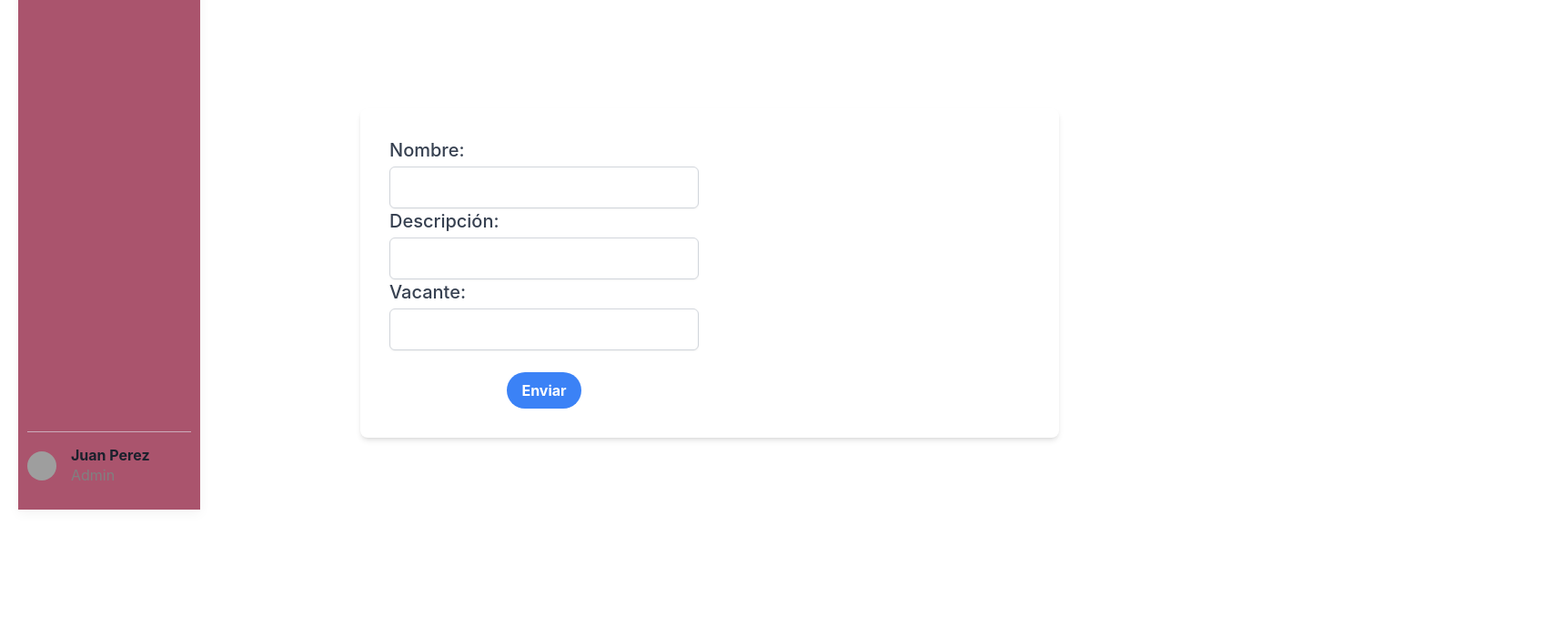
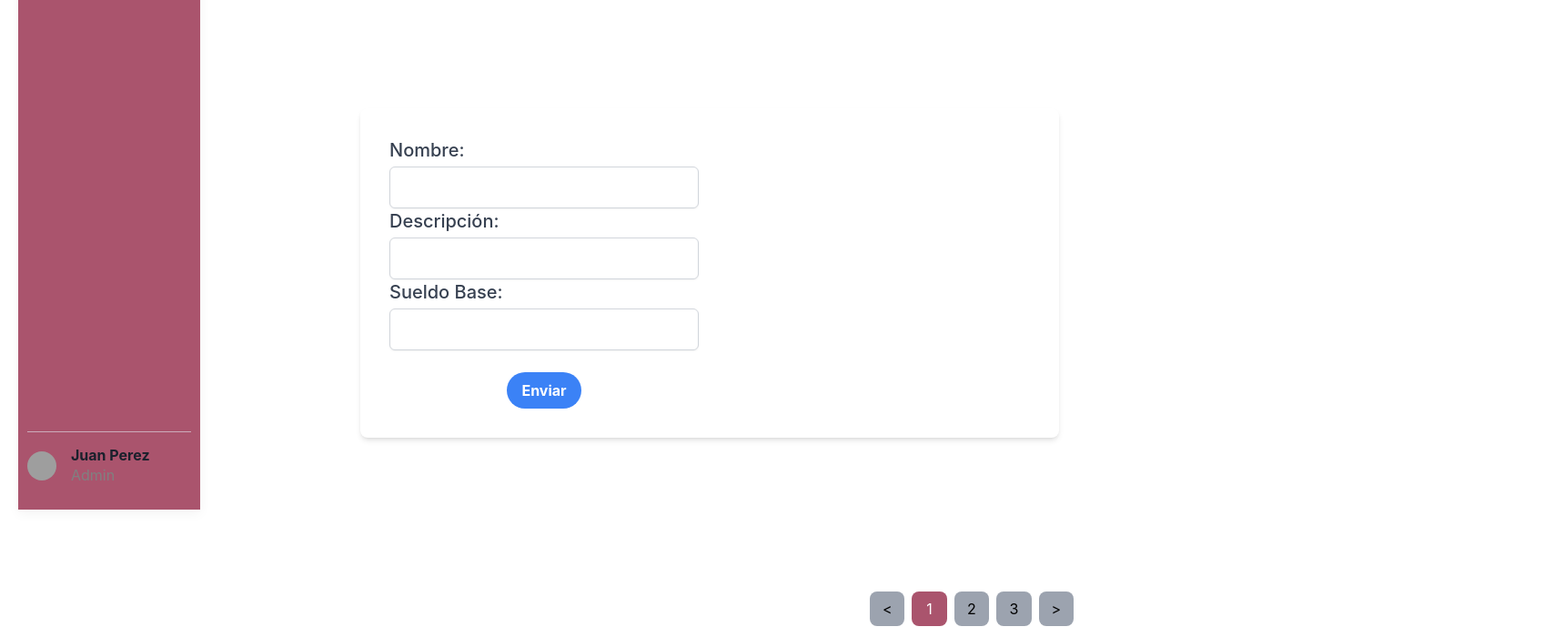
Before and after one commit to IvanSmir/Sistemas-de-Gestion, a Next.js app in the folder client/: page /generales/cargos/add in a window 1280 px wide. Shown: the part 220-920 px from the top of the page at 91% size, 1708 px wide, since content can reach past the window. Built offline with nearby package versions, Linux system fonts and the light colour scheme; grey boxes are pictures that could not be loaded.

Commit message:
Terminada la paginacion, no toque Form, hice en Pagination.tsx

```diff
--- a/client/src/components/generales/cargos/Form.tsx
+++ b/client/src/components/generales/cargos/Form.tsx
@@ -1,13 +1,12 @@
 'use client'
 import axios from "axios";
-import React, { ChangeEvent, FormEvent, useState } from "react";
+import React, { ChangeEvent, FormEvent, useState, useEffect } from "react";
 import { useRouter } from 'next/navigation'
-
-
+import Pagination from "./Pagination";
 interface FormValues {
     name: string;
     description: string;
-    vacancies: number;
+    sueldoBase: number;
 }
 
 export const Form: React.FC = () => {
@@ -17,7 +16,7 @@ export const Form: React.FC = () => {
         {
             name: "",
             description: "",
-            vacancies: 0,
+            sueldoBase: 0,
         }
     );
     const handleChange = (e: ChangeEvent<HTMLInputElement>) => {
@@ -29,8 +28,8 @@ export const Form: React.FC = () => {
         e.preventDefault();
         setFormData(formData);
         try {
-            const response = await axios.post("http://localhost:3002/cargos", { ...formData, vacancies: +formData.vacancies });
-            console.log(+formData.vacancies);
+            const response = await axios.post("http://localhost:3002/cargos", { ...formData, sueldoBase: +formData.sueldoBase });
+            console.log(+formData.sueldoBase);
             console.log(response);
             router.push('/generales/cargos')
 
@@ -39,10 +38,13 @@ export const Form: React.FC = () => {
         }
     };
 
+
+
     return (
+
         <form className="flex flex-col items-center justify-center min-h-screen " onSubmit={handleSubmit}>
             <div className="flext justify-center w-full max-w-3xl p-8 bg-white shadow-md rounded-lg">
-
+            <Pagination/>
                 <div className="grid grid-cols-2 gap-6">
                     <div>
 
@@ -71,7 +73,7 @@ export const Form: React.FC = () => {
                         </label>
 
                         <label className="block text-xl font-medium text-gray-700" htmlFor="vacant">
-                            Vacante:
+                            Sueldo Base:
                             <input
                                 className="mt-1 block w-full border border-gray-300 rounded-md shadow-sm p-2"
                                 type="number"
--- a/client/src/components/generales/cargos/ListaCargo.tsx
+++ b/client/src/components/generales/cargos/ListaCargo.tsx
@@ -2,9 +2,10 @@
 import axios from 'axios'
 import Link from 'next/link'
 import { use, useEffect, useState } from 'react'
-import {Input,  IconButton, InputGroup, InputLeftElement, Button,} from '@chakra-ui/react'
+import { Input, IconButton, InputGroup, InputLeftElement, Button, } from '@chakra-ui/react'
 import { DeleteIcon, EditIcon, AddIcon, ChevronDownIcon } from '@chakra-ui/icons'
-import {Table,Thead,Tbody,Tfoot,Tr,Th,Td,TableCaption,TableContainer,} from '@chakra-ui/react'
+import { Table, Thead, Tbody, Tfoot, Tr, Th, Td, TableCaption, TableContainer, } from '@chakra-ui/react'
+import Pagination from './Pagination'
 
 const ListaCargo = () => {
 
@@ -38,15 +39,15 @@ const ListaCargo = () => {
                 <div className="flex justify-between">
                     <div className="flex items-center gap-2">
 
-                        <Button rounded={23} fontSize={13} py={1} px={5} background='white' variant='outline' rightIcon={<ChevronDownIcon />} gap={2}  color='white'>
-                        <span className="text-[#888888]">botonAlgo</span>
+                        <Button rounded={23} fontSize={13} py={1} px={5} background='white' variant='outline' rightIcon={<ChevronDownIcon />} gap={2} color='white'>
+                            <span className="text-[#888888]">botonAlgo</span>
                         </Button>
-                        <Button rounded={23} fontSize={13} py={1} px={5} background='white'variant='outline' rightIcon={<ChevronDownIcon />} gap={2}  color='white'  >
+                        <Button rounded={23} fontSize={13} py={1} px={5} background='white' variant='outline' rightIcon={<ChevronDownIcon />} gap={2} color='white'  >
                             <span className="text-[#888888]">Ordenar Por:</span>
                             <span className="font-semibold ">{"Algo"}</span>
                         </Button>
                     </div>
-                    <Button rounded={23} fontSize={13} py={1} px={5} background='#AA546D'   gap={2}  color='white'   ><AddIcon />Agregar Cargo </Button>
+                    <Button rounded={23} fontSize={13} py={1} px={5} background='#AA546D' gap={2} color='white'   ><AddIcon />Agregar Cargo </Button>
                 </div>
 
                 <TableContainer>
@@ -70,8 +71,8 @@ const ListaCargo = () => {
                                         <Td className='py-1'>{cargo.descripcion}</Td>
                                         <Td className='py-1'>{cargo.sueldoBase}</Td>
                                         <Td className='flex gap-1 px-4 py-1'>
-                                            <IconButton aria-label='Editar' colorScheme='white'  icon={<EditIcon />} color='#AA546D'/>
-                                            <IconButton aria-label='borrar'colorScheme='white' icon={<DeleteIcon />} color='red'/>
+                                            <IconButton aria-label='Editar' colorScheme='white' icon={<EditIcon />} color='#AA546D' />
+                                            <IconButton aria-label='borrar' colorScheme='white' icon={<DeleteIcon />} color='red' />
 
 
                                         </Td>
@@ -81,9 +82,8 @@ const ListaCargo = () => {
                         </Tbody>
                     </Table>
                 </TableContainer>
+                <Pagination />
             </div>
-
-
         </div>
     );
 };
--- /dev/null
+++ b/client/src/components/generales/cargos/Pagination.tsx
@@ -0,0 +1,36 @@
+import React, { useCallback, useState } from 'react'
+export const Pagination = () => {
+    const [selected, setSelected] = useState(1)
+
+    const handleLowerSelect = useCallback(()=>{
+        if(selected>1){
+            const newSelected = selected-1
+            setSelected(newSelected)
+        }
+    },[selected])
+
+    const handleUpperSelect = useCallback(()=>{
+        if(selected<3){
+            const newSelected = selected+1
+            setSelected(newSelected)
+        }
+    },[selected])
+
+    const getClassNameBySelected = useCallback((selected = false)=>{
+        if(selected) return "w-[3%] flex text-center items-center justify-center aspect-square rounded-lg text-white bg-[#AA546D]"
+         else return "cursor-pointer transition-all duration-300 w-[3%] flex text-center items-center justify-center aspect-square bg-gray-400 rounded-lg text-black hover:text-white hover:bg-[#AA546D]"
+    }, [])
+
+    return (
+        <>
+            <div className="flex justify-center gap-2 w-full absolute bottom-3 select-none">
+                <button className={getClassNameBySelected(false)} onClick={()=>{handleLowerSelect()}}> {"<"} </button>
+                <button className={getClassNameBySelected(selected === 1)} onClick={()=>{setSelected(1)}}> {1} </button>
+                <button className={getClassNameBySelected(selected === 2)} onClick={()=>{setSelected(2)}}> {2} </button>
+                <button className={getClassNameBySelected(selected === 3)} onClick={()=>{setSelected(3)}}> {3} </button>
+                <button className={getClassNameBySelected(false)} onClick={()=>{handleUpperSelect()}}> {">"} </button>
+            </div>
+        </>
+    )
+}
+export default Pagination;
```
